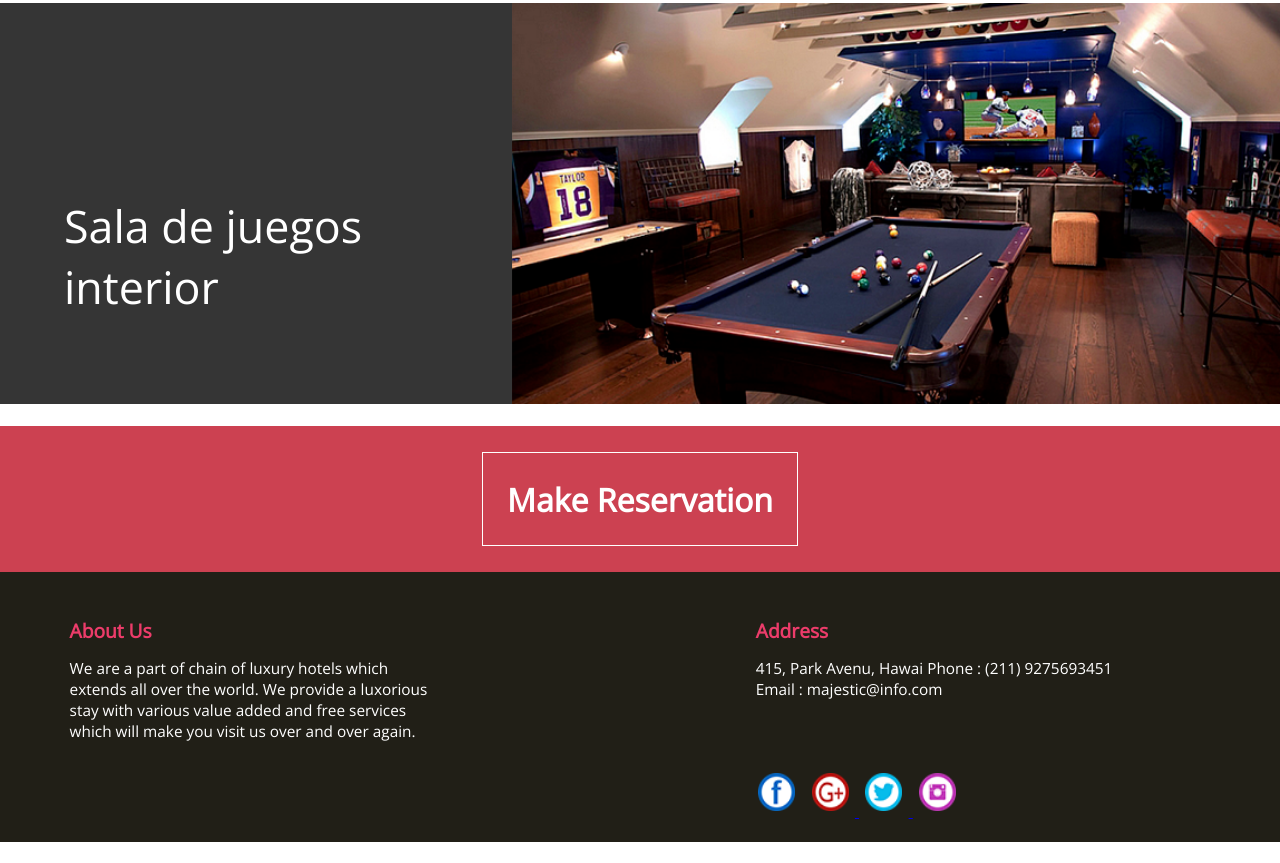
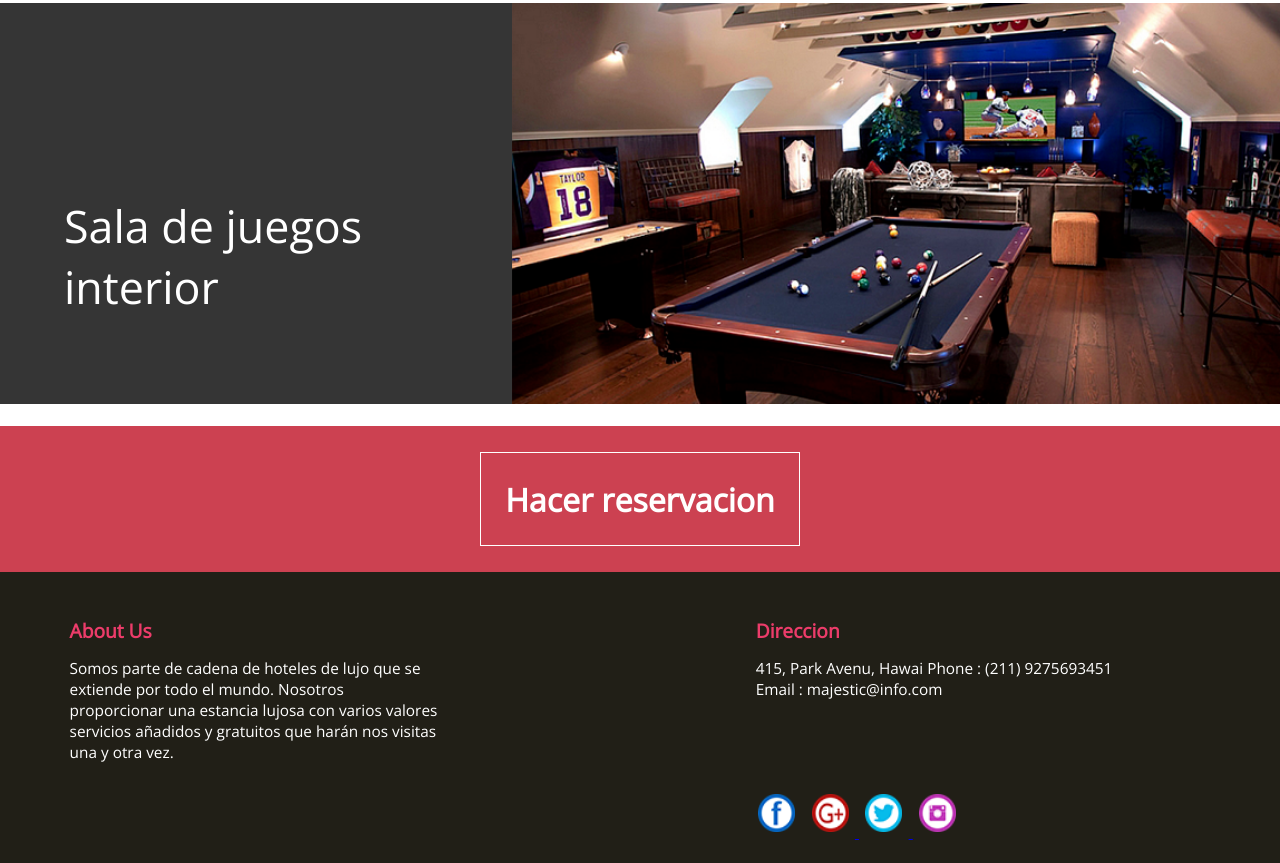
Before and after one commit to DavidStorm88/hotel-no, a plain HTML site: page hotel-master/explore.html in a window 1280 px wide. Shown: the part 1882-2745 px from the top of the page. Before the commit the page ends 2724 px from the top, so only its background shows below. Drawn offline with nearby package versions, Linux system fonts and the light colour scheme.

Commit message:
cambio de idioma 2 parte

```diff
--- a/hotel-master/explore.html
+++ b/hotel-master/explore.html
@@ -22,7 +22,7 @@
                 <li class="tm-list"><a href="index.html">Inicio</a></li>
                 <li class="tm-list"><a href="explore.html">Explorar</a></li>
                 <li class="tm-list"><a href="rooms.html">Clases</a></li>
-                <li class="tm-list"><a href="bb.html">Booking</a></li>
+                <li class="tm-list"><a href="bb.html">Reserva</a></li>
                 <li><a href="contact.html">Cotacto</a></li>
             </ul>
             </div>
@@ -89,7 +89,7 @@
     <section class="tm-makeres">
     <div class="tm-res">
        <div class="tm-resbutton">
-           <a href="bb.html"> <p>Make Reservation</p></a>
+           <a href="bb.html"> <p>Hacer reservacion</p></a>
         </div>
         </div>
     </section>
@@ -99,15 +99,15 @@
     <footer class="tm-footer">
         <div class="tm-us">
         <p class="bold">About Us</p>
-        <p>We are a part of chain of luxury hotels
-            which extends all over the world. We
-            provide a luxorious stay with various value
-            added and free services which will make
-            you visit us over and over again.</p>
+        <p>Somos parte de cadena de hoteles de lujo
+            que se extiende por todo el mundo. Nosotros
+            proporcionar una estancia lujosa con varios valores
+            servicios añadidos y gratuitos que harán
+            nos visitas una y otra vez.</p>
         </div>
 
         <div class="tm-address">
-        <p class="bold">Address</p>
+        <p class="bold">Direccion</p>
         <p>415, Park Avenu, Hawai
             Phone : (211) 9275693451
             Email : majestic@info.com</p>
```
